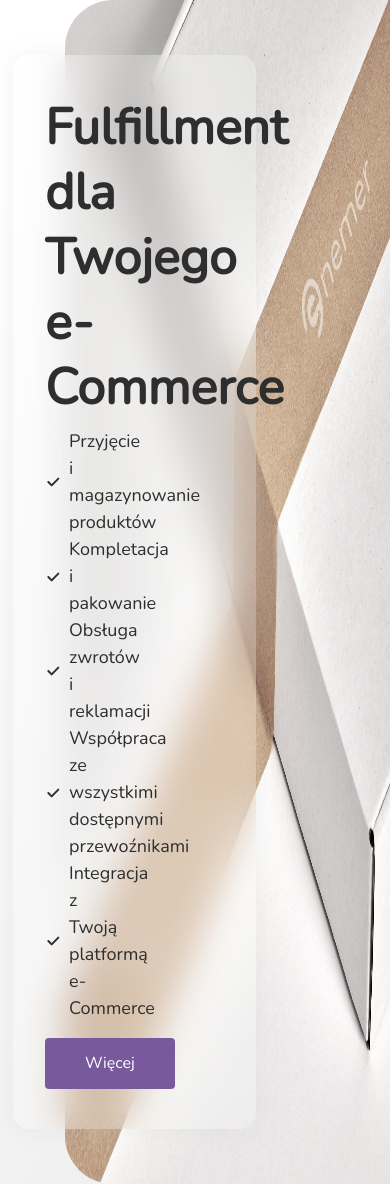
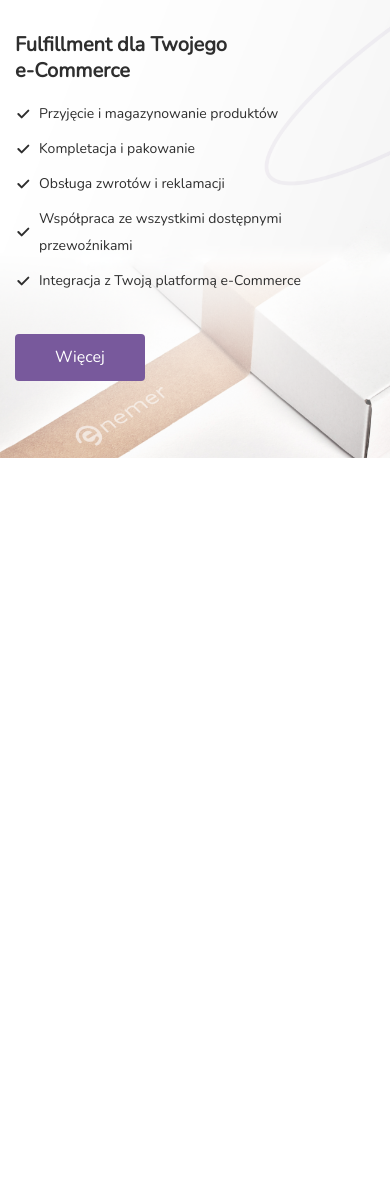
Before and after one commit to KhizhenokPavel/tests, a PHP site: page / in a window 390 px wide. After the commit the page ends 458 px from the top, so only its background shows below. Run offline with PHP 8.4, Linux system fonts and the light colour scheme.

Commit message:
create mobile styles

```diff
--- a/css/style.css
+++ b/css/style.css
@@ -77,3 +77,69 @@ body {
 .banner-button:hover {
     background: #a983d5;
 }
+
+.banner-list__item + .banner-list__item {
+    margin-top: 10px;
+}
+
+.banner-container-title + .banner-items-list {
+    margin-top: 22px;
+}
+
+.banner-items-list + .banner-button {
+    margin-top: 40px;
+}
+
+@media (max-width: 560px) {
+    .image-container {
+        width: 100%;
+        border-radius: 0;
+        background-image: url("/src/img/mobile_banner_image.png");
+        background-size: 100% auto;
+        background-position: bottom;
+    }
+
+    .banner-info-container {
+        padding: 32px 0 0 0;
+        background: none;
+        border-radius: 0;
+        box-shadow: none;
+        backdrop-filter: none;
+        max-width: 760px;
+        position: relative;
+        width: 100%;
+    }
+
+    .container {
+        padding: 0 15px 77px 15px;
+    }
+
+    .row {
+        margin: 0;
+    }
+
+    .banner-container-title {
+        font-size: 20px;
+    }
+
+    .banner-list__item {
+        font-size: 14px;
+    }
+
+    .banner-list__item + .banner-list__item {
+        margin-top: 8px;
+    }
+
+    .banner-button {
+        font-size: 16px;
+        padding: 10px 40px;
+    }
+
+    .banner-container-title + .banner-items-list {
+        margin-top: 16px;
+    }
+
+    .banner-items-list + .banner-button {
+        margin-top: 24px;
+    }
+}
```
